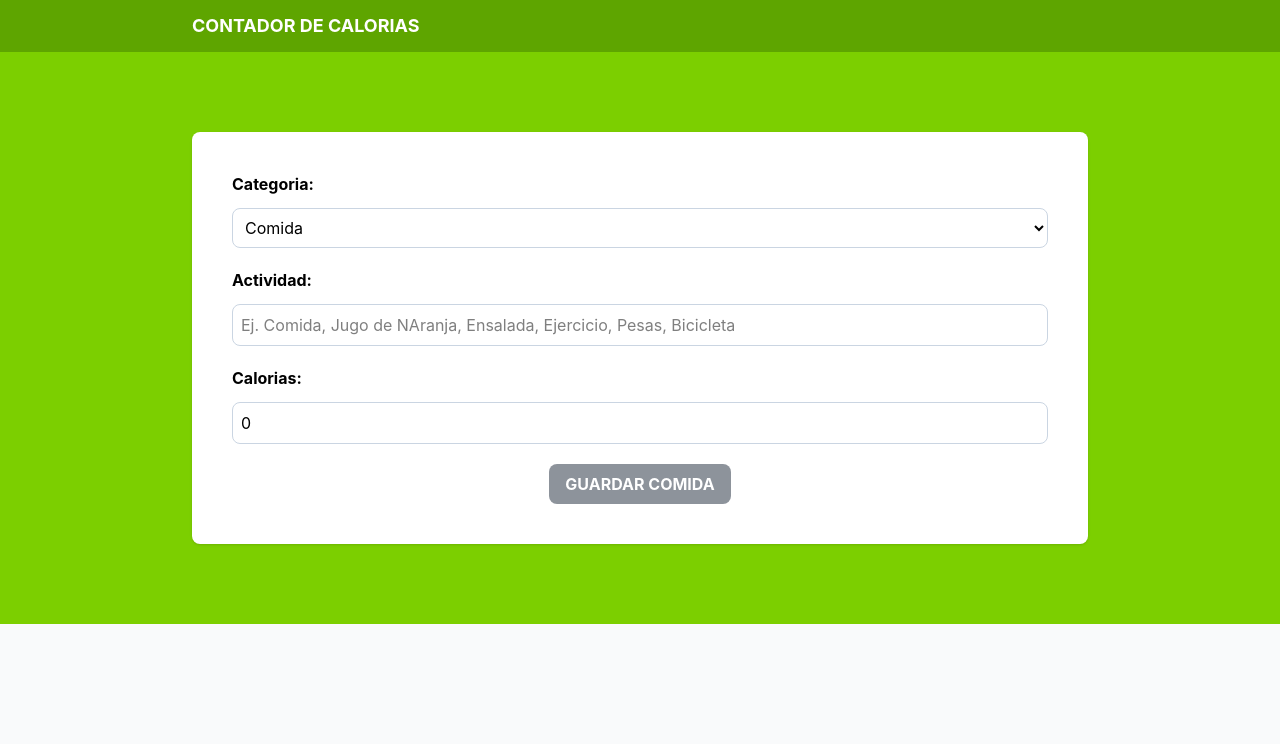
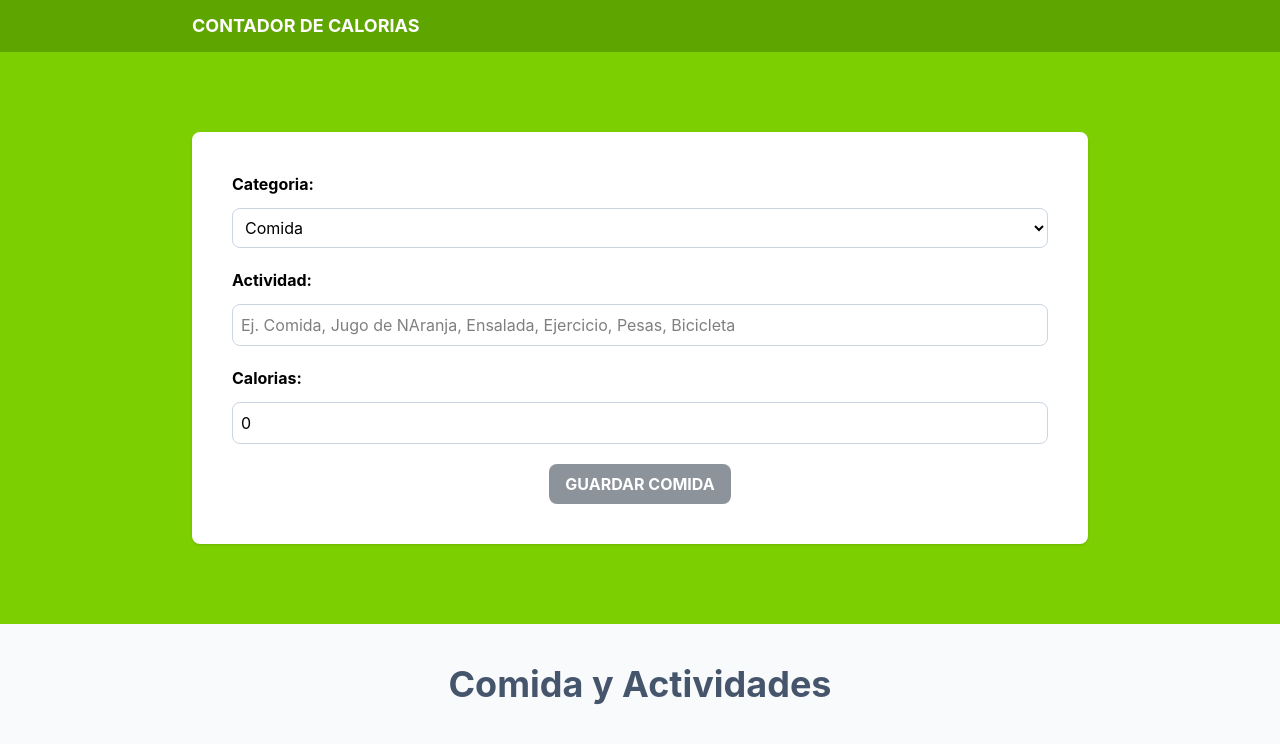
Before and after one commit to landinezrichard/contador-de-calorias-reactjs, a React (Vite) app: page / in a window 1280 px wide. Shown: the top 744 px of the page. Built offline with nearby package versions, Linux system fonts and the light colour scheme.

Commit message:
feat: componente para listar actividades

```diff
--- a/src/App.tsx
+++ b/src/App.tsx
@@ -1,6 +1,7 @@
 import { useReducer } from "react";
 import { activityReducer, initialState } from "./reducers/activity-reducer";
 import Form from "./components/Form"
+import ActivityList from "./components/ActivityList";
 
 function App() {
 
@@ -21,6 +22,12 @@
           />
         </div>
       </section>
+
+      <section className="p-10 mx-auto max-w-4xl">
+        <ActivityList
+          activities={state.activities}
+        />
+      </section>
     </>
   )
 }
--- /dev/null
+++ b/src/components/ActivityList.tsx
@@ -0,0 +1,44 @@
+import { useMemo } from "react";
+import type { Activity } from "../types";
+import { categories } from "../data/categories";
+
+type ActivityListProps = {
+  activities: Activity[];
+};
+
+export default function ActivityList({ activities }: ActivityListProps) {
+  const categoryName = useMemo(
+    () => (category: Activity["category"]) =>
+      categories.map((cat) => (cat.id === category ? cat.name : ""))
+	, [activities],
+  );
+
+  return (
+    <>
+      <h2 className="text-4xl font-bold text-slate-600 text-center">
+        Comida y Actividades
+      </h2>
+
+      {activities.map((activity) => (
+        <div
+          key={activity.id}
+          className="px-5 py-10 bg-white mt-5 flex justify-between"
+        >
+          <div className="space-y-2 relative">
+            <p
+              className={`absolute -top-8 -left-8 px-10 py-2 text-white uppercase font-bold ${activity.category === 1 ? "bg-lime-500" : "bg-orange-500"}`}
+            >
+              {categoryName(+activity.category)}
+            </p>
+            <p className="text-2xl font-bold pt-5">{activity.name}</p>
+            <p className="font-black text-4xl text-lime-500">
+              {activity.calories} {""} <span>Calorias</span>
+            </p>
+          </div>
+
+          <div></div>
+        </div>
+      ))}
+    </>
+  );
+}
```
